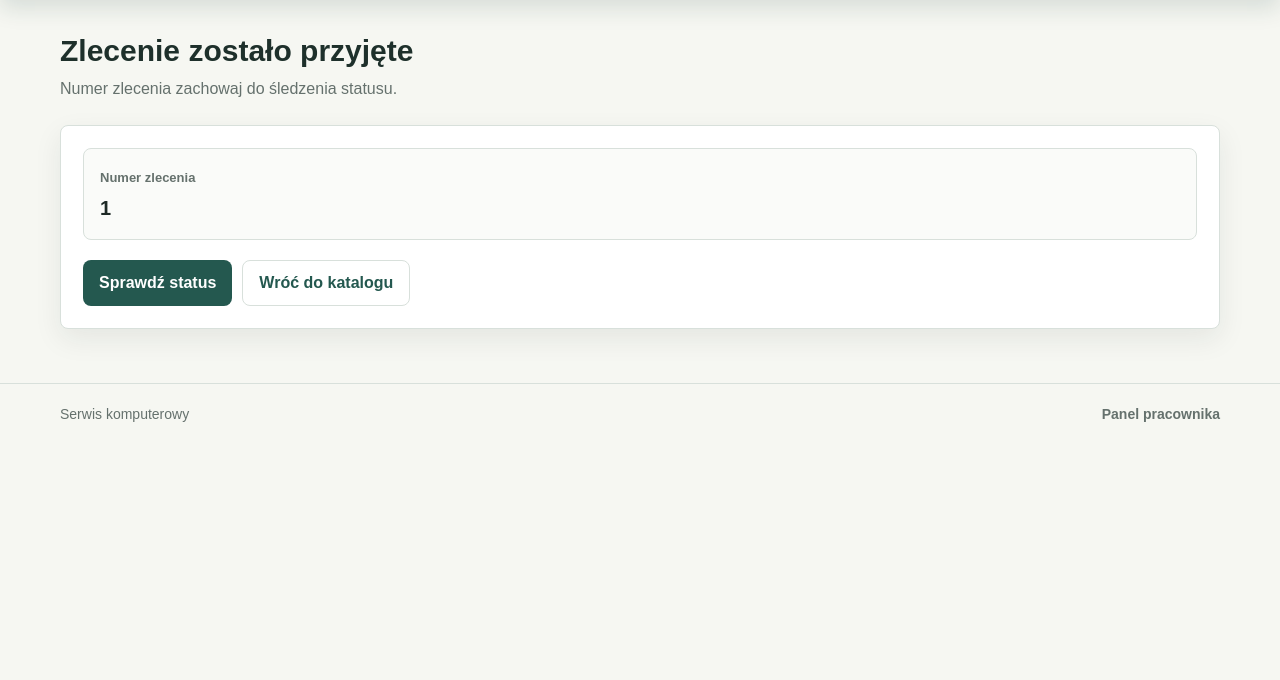
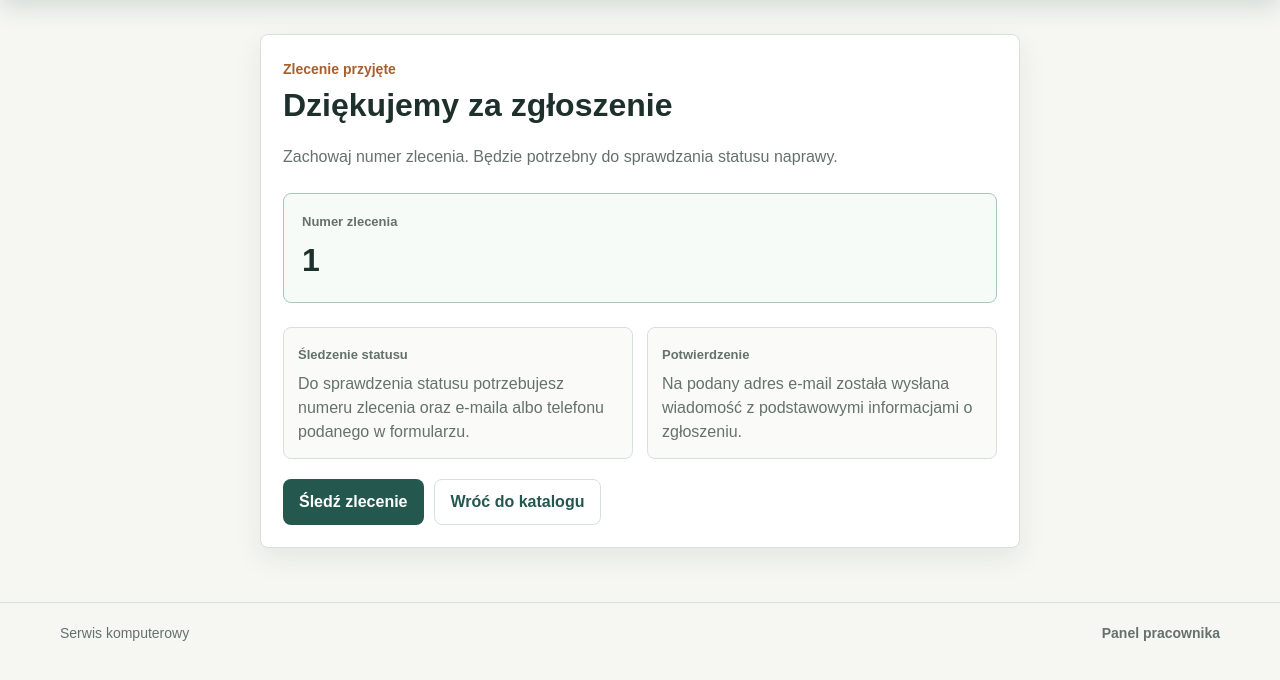
Before and after one commit to DawidSrd/Projekt-in-ynierski, a Django app: page /order-created/1/ in a window 1280 px wide. Shown: the part 80-760 px from the top of the page. Run offline with Django 5.2, Linux system fonts and the light colour scheme.

Commit message:
Usprawnienie potwierdzenia utworzenia zlecenia

```diff
--- a/backend/orders/static/orders/app.css
+++ b/backend/orders/static/orders/app.css
@@ -285,6 +285,57 @@ a:hover {
   display: grid;
   gap: 16px;
   margin-top: 22px;
+}
+
+.confirmation {
+  max-width: 760px;
+  margin: 0 auto;
+}
+
+.confirmation h1 {
+  margin: 0 0 10px;
+  color: #1e302b;
+  font-size: 32px;
+}
+
+.confirmation-number {
+  display: grid;
+  gap: 4px;
+  margin: 24px 0;
+  padding: 18px;
+  border: 1px solid #aac7bd;
+  border-radius: 8px;
+  background: #f7fbf8;
+}
+
+.confirmation-number span {
+  color: var(--muted);
+  font-size: 13px;
+  font-weight: 700;
+}
+
+.confirmation-number strong {
+  color: #1e302b;
+  font-size: 32px;
+  letter-spacing: 0;
+}
+
+.confirmation-info {
+  display: grid;
+  grid-template-columns: repeat(2, minmax(0, 1fr));
+  gap: 14px;
+}
+
+.confirmation-info > div {
+  padding: 14px;
+  border: 1px solid var(--line);
+  border-radius: 8px;
+  background: #fafbf9;
+}
+
+.confirmation-info p {
+  margin: 6px 0 0;
+  color: var(--muted);
 }
 
 .service-grid {
@@ -863,7 +914,8 @@ fieldset {
   .detail-layout,
   .order-summary__grid,
   .dashboard-filter,
-  .home-client {
+  .home-client,
+  .confirmation-info {
     grid-template-columns: 1fr;
   }
 
--- a/backend/orders/templates/orders/order_created.html
+++ b/backend/orders/templates/orders/order_created.html
@@ -3,23 +3,33 @@
 {% block title %}Zlecenie przyjęte | Serwis komputerowy{% endblock %}
 
 {% block content %}
-  <div class="page-heading">
-    <div>
-      <h1>Zlecenie zostało przyjęte</h1>
-      <p>Numer zlecenia zachowaj do śledzenia statusu.</p>
-    </div>
-  </div>
+  <section class="confirmation">
+    <div class="panel">
+      <div class="panel__body">
+        <span class="home-eyebrow">Zlecenie przyjęte</span>
+        <h1>Dziękujemy za zgłoszenie</h1>
+        <p class="muted">Zachowaj numer zlecenia. Będzie potrzebny do sprawdzania statusu naprawy.</p>
 
-  <section class="panel">
-    <div class="panel__body">
-      <div class="metric">
-        <span class="metric__label">Numer zlecenia</span>
-        <span class="metric__value">{{ order_number }}</span>
-      </div>
+        <div class="confirmation-number" aria-label="Numer zlecenia">
+          <span>Numer zlecenia</span>
+          <strong>{{ order_number }}</strong>
+        </div>
 
-      <div class="button-row">
-        <a class="button" href="/track/">Sprawdź status</a>
-        <a class="button button--ghost" href="/services/">Wróć do katalogu</a>
+        <div class="confirmation-info">
+          <div>
+            <span class="metric__label">Śledzenie statusu</span>
+            <p>Do sprawdzenia statusu potrzebujesz numeru zlecenia oraz e-maila albo telefonu podanego w formularzu.</p>
+          </div>
+          <div>
+            <span class="metric__label">Potwierdzenie</span>
+            <p>Na podany adres e-mail została wysłana wiadomość z podstawowymi informacjami o zgłoszeniu.</p>
+          </div>
+        </div>
+
+        <div class="button-row">
+          <a class="button" href="{{ track_url }}">Śledź zlecenie</a>
+          <a class="button button--ghost" href="/services/">Wróć do katalogu</a>
+        </div>
       </div>
     </div>
   </section>
--- a/backend/orders/templates/orders/track_order.html
+++ b/backend/orders/templates/orders/track_order.html
@@ -19,7 +19,7 @@
         <div class="form-grid">
           <div class="field">
             <label>Numer zlecenia</label>
-            <input type="text" name="order_number" placeholder="SRV-XXXXXXXX" required />
+            <input type="text" name="order_number" placeholder="SRV-XXXXXXXX" value="{{ order_number_default }}" required />
           </div>
 
           <div class="field">
--- a/backend/orders/views.py
+++ b/backend/orders/views.py
@@ -121,7 +121,12 @@ def track_order(request):
     GET  -> pokazuje formularz
     POST -> weryfikuje dane i pokazuje wynik
     """
-    context = {"result": None, "error": None, "message": None}
+    context = {
+        "result": None,
+        "error": None,
+        "message": None,
+        "order_number_default": (request.GET.get("order_number") or "").strip().upper(),
+    }
 
     if request.method == "POST":
         action = request.POST.get("action") or "track_order"
@@ -406,7 +411,10 @@ def order_created(request, order_number: str):
     return render(
         request,
         "orders/order_created.html",
-        {"order_number": order_number},
+        {
+            "order_number": order_number,
+            "track_url": f"/track/?order_number={order_number}",
+        },
     )
 
 @staff_member_required(login_url="staff_login")
```
Also changed, not shown: backend/orders/tests.py (+14 -0 lines).
